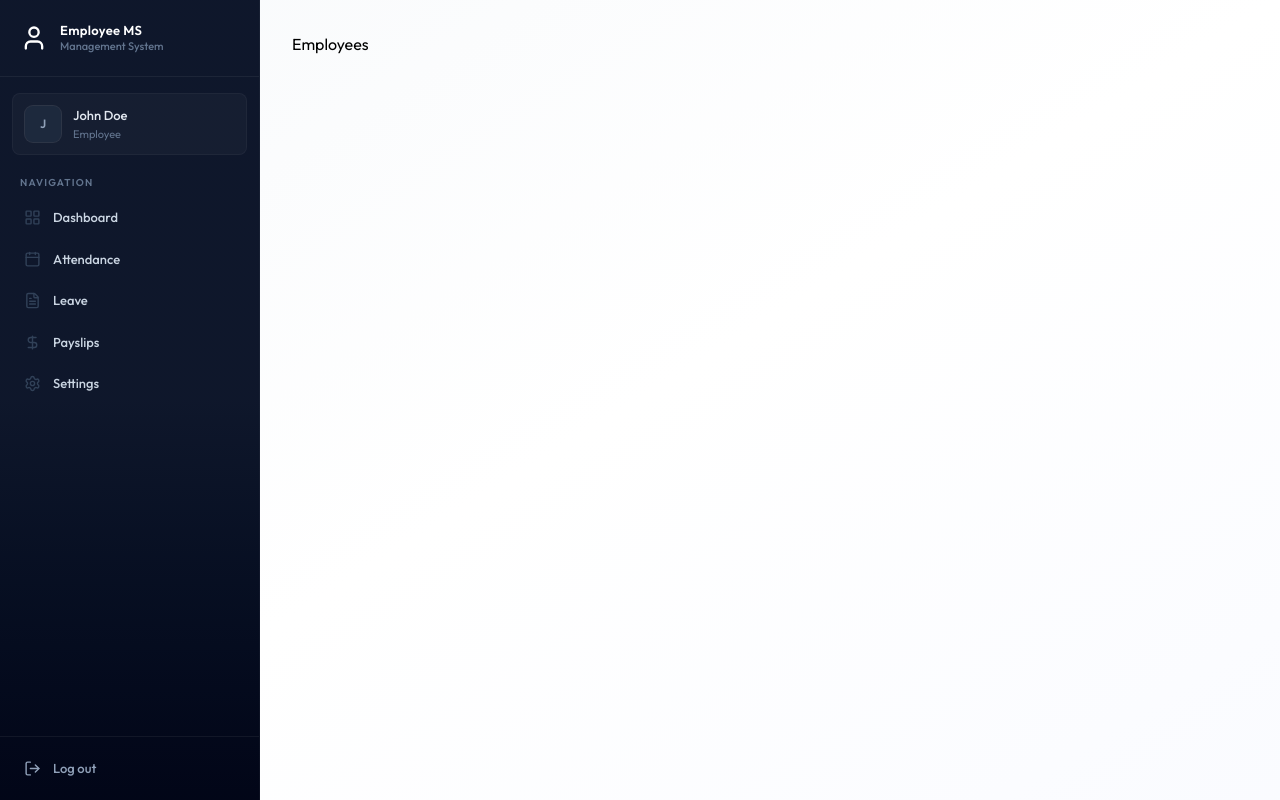
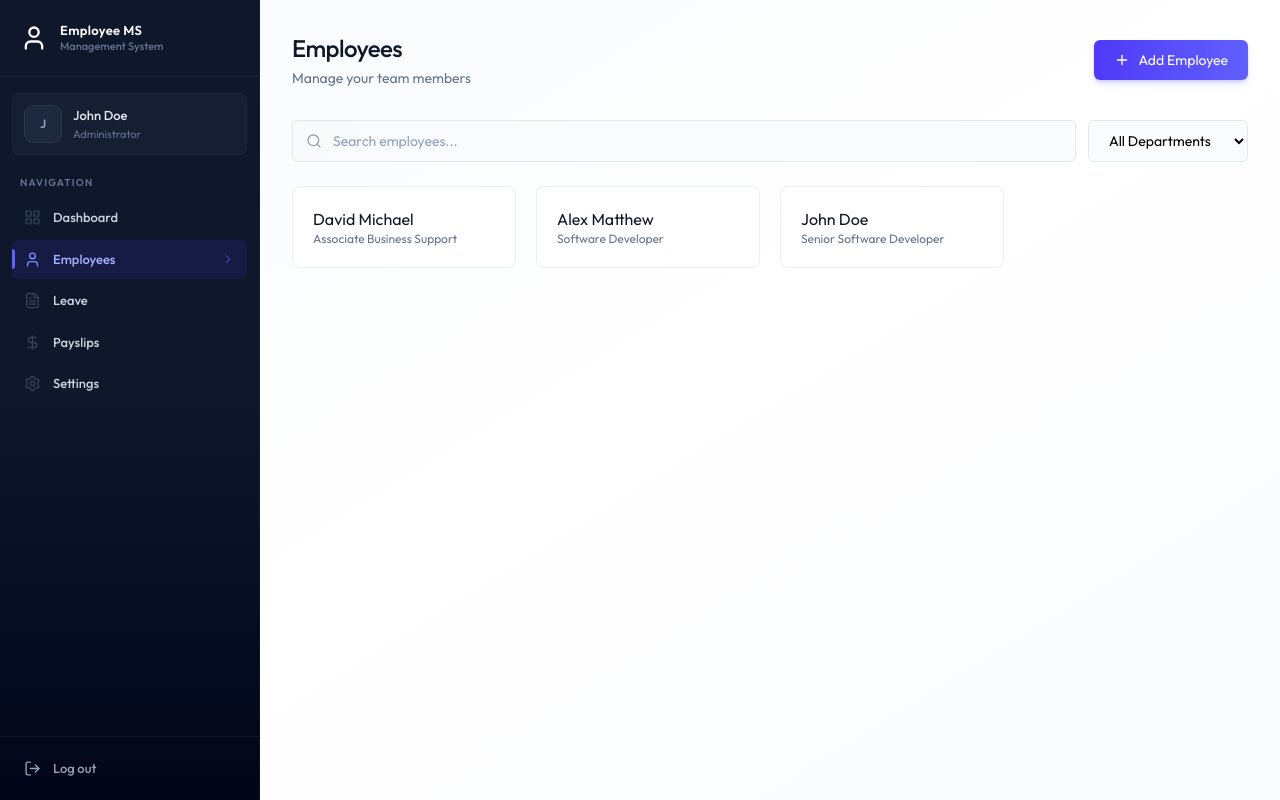
Before and after one commit to Gailcapulong/Employee-management-web-app, a React (Vite) app in the folder client/: page /employees in a window 1280 px wide. Built offline with nearby package versions, Linux system fonts and the light colour scheme.

Commit message:
feat: implement Employees page with employee search, filtering, and card display

```diff
--- /dev/null
+++ b/client/src/components/EmployeeCard.jsx
@@ -0,0 +1,17 @@
+import React from "react";
+
+const EmployeeCard = ({ employee, onDelete, OnEdit }) => {
+  return (
+    <div className="group relative card card-hover overflow-hidden">
+      <div></div>
+      <div className="p-5">
+        <h3 className="text-slate-900">
+          {employee.firstName} {employee.lastName}
+        </h3>
+        <p className="text-xs text-slate-500">{employee.position}</p>
+      </div>
+    </div>
+  );
+};
+
+export default EmployeeCard;
--- a/client/src/components/Sidebar.jsx
+++ b/client/src/components/Sidebar.jsx
@@ -31,7 +31,7 @@
     setMobileOpen(false);
   }, [pathname]);
 
-  const role = "" || "EMPLOYEE";
+  const role = "ADMIN" || "EMPLOYEE";
   const navItems = [
     { name: "Dashboard", href: "/dashboard", icon: LayoutGridIcon },
     role === "ADMIN"
--- a/client/src/pages/Dashboard.jsx
+++ b/client/src/pages/Dashboard.jsx
@@ -12,7 +12,7 @@
   const [loading, setLoading] = useState(true);
 
   useEffect(() => {
-    setData(dummyEmployeeDashboardData);
+    setData(dummyAdminDashboardData);
     setTimeout(() => {
       setLoading(false);
     }, 1000);
--- a/client/src/pages/Employees.jsx
+++ b/client/src/pages/Employees.jsx
@@ -1,5 +1,124 @@
+import { useState, useCallback, useEffect } from "react";
+import { dummyEmployeeData, DEPARTMENTS } from "../assets/assets";
+import { Plus, Search } from "lucide-react";
+import EmployeeCard from "../components/EmployeeCard";
+
 const Employees = () => {
-  return <div>Employees</div>;
+  const [employees, setEmployees] = useState([]);
+  const [loading, setLoading] = useState(true);
+
+  const [search, setSearch] = useState("");
+  const [selectedDept, setSelectedDept] = useState("");
+
+  const [editEmployee, setEditEmployee] = useState(null);
+  const [showCreateModal, setShowCreateModal] = useState(false);
+
+  const fetchEmployees = useCallback(async () => {
+    setLoading(true);
+    setEmployees(
+      dummyEmployeeData.filter((emp) =>
+        selectedDept ? emp.department === selectedDept : emp,
+      ),
+    );
+    setTimeout(() => {
+      setLoading(false);
+    }, 1000);
+  }, []);
+
+  useEffect(() => {
+    fetchEmployees();
+  }, []);
+
+  const filtered = employees.filter((emp) =>
+    `${emp.firstName} ${emp.lastName}
+  ${emp.postion}`
+      .toLocaleLowerCase()
+      .includes(search.toLocaleLowerCase()),
+  );
+
+  return (
+    <div className="animate-fade-in ">
+      {/*header*/}
+      <div
+        className="flex flex-col sm:flex-row justify-between items-start
+      sm:items-center gap-4 mb-8"
+      >
+        <div>
+          <h1 className="page-title">Employees</h1>
+          <p className="page-subtitle">Manage your team members</p>
+        </div>
+        <button
+          className="btn-primary flex items-center gap-2 w-full sm:w-auto
+        justify-center"
+        >
+          <Plus size={16} /> Add Employee
+        </button>
+      </div>
+      {/*seach bar*/}
+      <div className="flex flex-col sm:flex-row gap-3 mb-6">
+        <div className="relative flex-1">
+          <Search
+            className="absolute left-3.5 top-1/2 transform -translate-y-1/2
+          text-slate-400 w-4 h-4"
+          />
+          <input
+            placeholder="Search employees..."
+            className="w-full pl-10"
+            onChange={(e) => setSearch(e.target.valu)}
+            value={search}
+          />
+        </div>
+        <select
+          value={selectedDept}
+          onChange={(e) => setSelectedDept(e.target.value)}
+          className="max-w-40"
+        >
+          <option value="">All Departments</option>
+          {DEPARTMENTS.map((deptName) => (
+            <option key={deptName} value={deptName}>
+              {deptName}
+            </option>
+          ))}
+        </select>
+      </div>
+
+      {/*employee card*/}
+
+      {loading ? (
+        <div className="flex justify-center p-12">
+          <div
+            className="animate-spin size-8 border-2 border-b-indigo-600
+        border-t-transparent rounded-full"
+          />
+        </div>
+      ) : (
+        <div
+          className="grid grid-cols-1 sm:grid-cols-2 lg:grid-cols-3
+        xl:grid-cols-4 gap-4 sm:gap-5"
+        >
+          {filtered.length === 0 ? (
+            <p
+              className="col-span-full text-center
+            py-16 text-slate-400 bg-white rounded-2xl
+            border border-dashed
+            border-slate-200"
+            >
+              No employees found
+            </p>
+          ) : (
+            filtered.map((emp) => (
+              <EmployeeCard
+                key={emp.id}
+                employee={emp}
+                onDelete={fetchEmployees}
+                OnEdit={(e) => setEditEmployee(e)}
+              />
+            ))
+          )}
+        </div>
+      )}
+    </div>
+  );
 };
 
 export default Employees;
```
